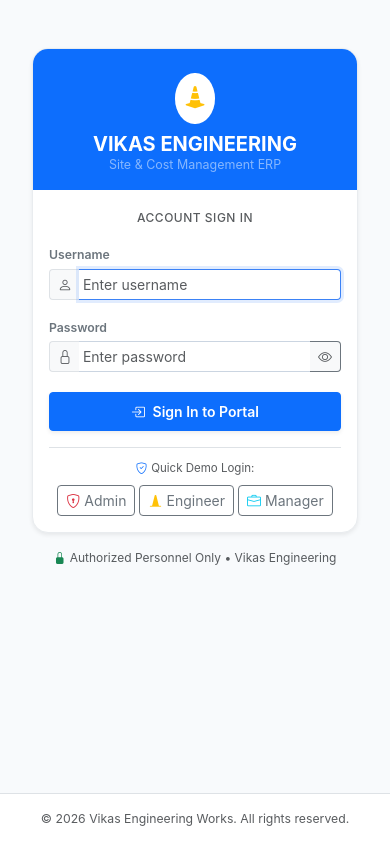
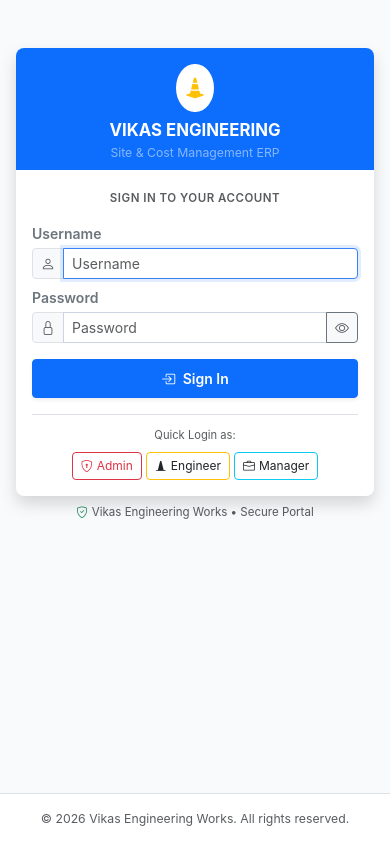
Before and after one commit to kamal69/veng, a Django app: page /login/ in a window 390 px wide. Run offline with Django 4.2, Linux system fonts and the light colour scheme.

Commit message:
Replace fragile offcanvas with rock-solid native mobile drawer (z-index 1060, backdrop 1055, single-trigger toggle); polish compact login card

```diff
--- a/templates/auth/login.html
+++ b/templates/auth/login.html
@@ -4,69 +4,67 @@
 {% block title %}Sign In - Vikas Engineering Works{% endblock %}
 
 {% block content %}
-<div class="row justify-content-center align-items-center min-vh-75 py-3 py-md-4">
-    <div class="col-11 col-sm-9 col-md-6 col-lg-4 col-xl-4" style="max-width: 410px;">
-        <div class="card shadow-sm border border-light-subtle rounded-4 overflow-hidden">
-            <!-- Compact Brand Header -->
-            <div class="bg-primary text-white text-center px-4 pt-4 pb-3">
+<div class="d-flex align-items-center justify-content-center min-vh-75 py-3">
+    <div class="w-100" style="max-width: 380px;">
+        <div class="card shadow border-0 rounded-3 overflow-hidden">
+            <!-- Modern Header -->
+            <div class="bg-primary text-white text-center px-3 pt-3 pb-2">
                 <div class="d-inline-flex p-2 rounded-circle bg-white bg-opacity-20 mb-2">
-                    <i class="bi bi-cone-striped fs-3 text-warning"></i>
+                    <i class="bi bi-cone-striped fs-4 text-warning"></i>
                 </div>
-                <h4 class="fw-bold mb-0 text-white tracking-tight" style="font-size: 1.25rem;">VIKAS ENGINEERING</h4>
-                <p class="text-white-50 mb-0 small" style="font-size: 0.78rem;">Site & Cost Management ERP</p>
+                <h5 class="fw-bold mb-0 text-white tracking-tight">VIKAS ENGINEERING</h5>
+                <small class="text-white-50 extra-small">Site & Cost Management ERP</small>
             </div>
 
-            <!-- Login Form Body -->
+            <!-- Login Body -->
             <div class="card-body p-3 p-sm-4">
                 <div class="text-center mb-3">
-                    <span class="text-muted small fw-medium text-uppercase" style="letter-spacing: 0.5px; font-size: 0.75rem;">Account Sign In</span>
+                    <span class="text-muted small fw-semibold text-uppercase" style="letter-spacing: 0.5px; font-size: 0.72rem;">Sign In to Your Account</span>
                 </div>
 
                 <form method="post" action="{% url 'login' %}">
                     {% csrf_token %}
 
-                    <div class="mb-3">
-                        <label for="id_username" class="form-label small fw-semibold text-secondary mb-1">Username</label>
+                    <div class="mb-2">
+                        <label for="id_username" class="form-label extra-small fw-semibold text-secondary mb-1">Username</label>
                         <div class="input-group input-group-sm">
-                            <span class="input-group-text bg-light border-end-0 text-muted"><i class="bi bi-person"></i></span>
-                            <input type="text" name="username" id="id_username" class="form-control form-control-sm border-start-0 ps-1" placeholder="Enter username" required autofocus>
+                            <span class="input-group-text bg-light text-muted"><i class="bi bi-person"></i></span>
+                            <input type="text" name="username" id="id_username" class="form-control" placeholder="Username" required autofocus>
                         </div>
                     </div>
 
                     <div class="mb-3">
-                        <label for="id_password" class="form-label small fw-semibold text-secondary mb-1">Password</label>
+                        <label for="id_password" class="form-label extra-small fw-semibold text-secondary mb-1">Password</label>
                         <div class="input-group input-group-sm">
-                            <span class="input-group-text bg-light border-end-0 text-muted"><i class="bi bi-lock"></i></span>
-                            <input type="password" name="password" id="id_password" class="form-control form-control-sm border-start-0 border-end-0 ps-1" placeholder="Enter password" required>
-                            <button class="btn btn-outline-secondary border-start-0 bg-light text-muted px-2" type="button" onclick="togglePasswordVisibility()" title="Toggle password visibility">
+                            <span class="input-group-text bg-light text-muted"><i class="bi bi-lock"></i></span>
+                            <input type="password" name="password" id="id_password" class="form-control" placeholder="Password" required>
+                            <button class="btn btn-outline-secondary bg-light text-muted" type="button" onclick="togglePasswordVisibility()" title="Show/hide password">
                                 <i class="bi bi-eye" id="togglePasswordIcon"></i>
                             </button>
                         </div>
                     </div>
 
-                    <div class="d-grid pt-1 mb-3">
+                    <div class="d-grid mb-3">
                         <button type="submit" class="btn btn-primary btn-sm py-2 fw-semibold shadow-sm">
-                            <i class="bi bi-box-arrow-in-right me-1"></i> Sign In to Portal
+                            <i class="bi bi-box-arrow-in-right me-1"></i> Sign In
                         </button>
                     </div>
                 </form>
 
-                <!-- Compact Quick-Fill Credentials Pills -->
+                <!-- Quick One-Tap Demo Login Chips -->
                 <div class="pt-2 border-top">
                     <div class="text-center mb-2">
-                        <span class="text-muted extra-small" style="font-size: 0.72rem;">
-                            <i class="bi bi-shield-check text-primary me-1"></i>Quick Demo Login:
-                        </span>
+                        <small class="text-muted extra-small" style="font-size: 0.7rem;">Quick Login as:</small>
                     </div>
-                    <div class="d-flex justify-content-center gap-1 flex-wrap">
-                        <button type="button" class="btn btn-outline-secondary btn-sm py-1 px-2 extra-small" onclick="fillCreds('admin', 'admin123', this)">
-                            <i class="bi bi-shield-lock text-danger me-1"></i>Admin
+                    <div class="d-flex justify-content-center gap-1">
+                        <button type="button" class="btn btn-sm btn-outline-danger py-1 px-2" style="font-size: 0.75rem;" onclick="fillCreds('admin', 'admin123', this)">
+                            <i class="bi bi-shield-lock me-1"></i>Admin
                         </button>
-                        <button type="button" class="btn btn-outline-secondary btn-sm py-1 px-2 extra-small" onclick="fillCreds('engineer', 'engineer123', this)">
-                            <i class="bi bi-cone text-warning me-1"></i>Engineer
+                        <button type="button" class="btn btn-sm btn-outline-warning text-dark py-1 px-2" style="font-size: 0.75rem;" onclick="fillCreds('engineer', 'engineer123', this)">
+                            <i class="bi bi-cone me-1"></i>Engineer
                         </button>
-                        <button type="button" class="btn btn-outline-secondary btn-sm py-1 px-2 extra-small" onclick="fillCreds('manager', 'manager123', this)">
-                            <i class="bi bi-briefcase text-info me-1"></i>Manager
+                        <button type="button" class="btn btn-sm btn-outline-info text-dark py-1 px-2" style="font-size: 0.75rem;" onclick="fillCreds('manager', 'manager123', this)">
+                            <i class="bi bi-briefcase me-1"></i>Manager
                         </button>
                     </div>
                 </div>
@@ -74,9 +72,9 @@
             </div>
         </div>
 
-        <!-- System Security Footer -->
-        <div class="text-center mt-3 text-muted" style="font-size: 0.75rem;">
-            <span><i class="bi bi-lock-fill text-success me-1"></i>Authorized Personnel Only &bull; Vikas Engineering</span>
+        <!-- Security Note -->
+        <div class="text-center mt-2 text-muted" style="font-size: 0.72rem;">
+            <span><i class="bi bi-shield-check text-success me-1"></i>Vikas Engineering Works &bull; Secure Portal</span>
         </div>
     </div>
 </div>
@@ -87,10 +85,11 @@
 function fillCreds(u, p, btn) {
     document.getElementById('id_username').value = u;
     document.getElementById('id_password').value = p;
-    // Brief visual feedback
     if (btn) {
-        document.querySelectorAll('.extra-small.btn').forEach(b => b.classList.remove('btn-primary', 'text-white'));
-        btn.classList.add('btn-primary', 'text-white');
+        document.querySelectorAll('.card-body .btn-outline-danger, .card-body .btn-outline-warning, .card-body .btn-outline-info').forEach(b => {
+            b.style.fontWeight = 'normal';
+        });
+        btn.style.fontWeight = 'bold';
     }
 }
 
```
Also changed, not shown: static/css/custom.css (+32 -11 lines), templates/base.html (+37 -18 lines), db.sqlite3.
